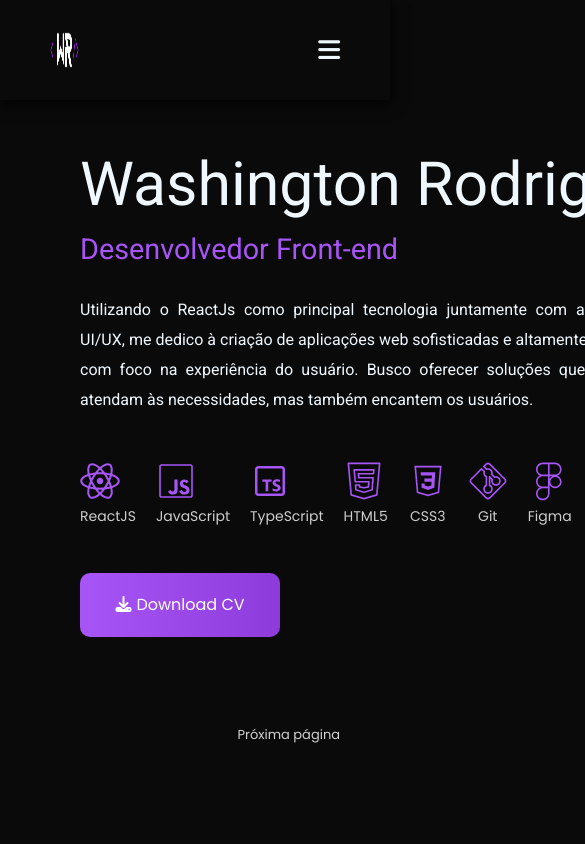
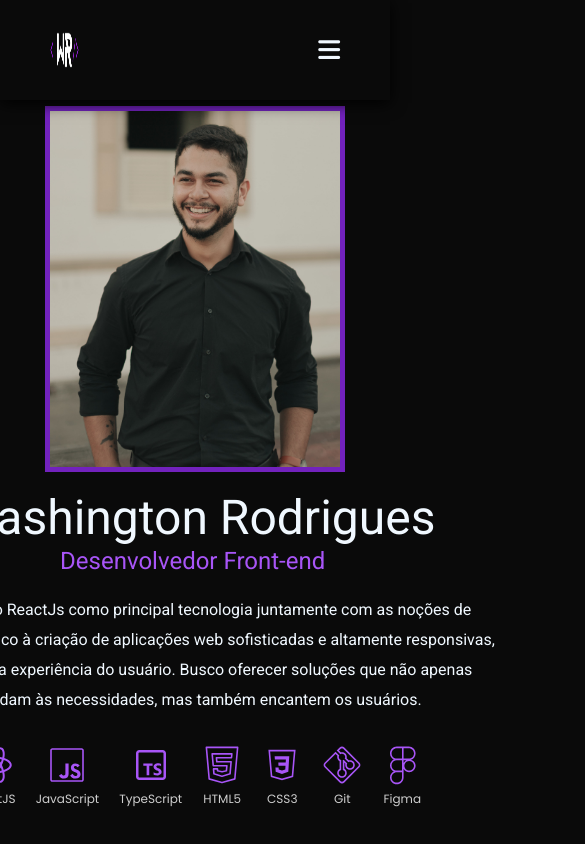
Before and after one commit to washingtonrodriigues/meu-portifolio, a React (Vite) app: page / in a window 390 px wide. Shown: the top 844 px of the page, 585 px wide, since content can reach past the window. Built offline with nearby package versions, Linux system fonts and the light colour scheme; the HTML template or start-up script is replaced by a standard one; a web font is replaced by a local one.

Commit message:
responsividade do componente Home

```diff
--- a/src/Components/Home/style.css
+++ b/src/Components/Home/style.css
@@ -1,6 +1,6 @@
 @import '../../global.css';
 
-header{
+header {
     display: flex;
     justify-content: space-between;
     padding-left: 80px;
@@ -11,15 +11,15 @@ header{
     font-family: var(--font-Roboto);
 }
 
-.first-content{
+.first-content {
     display: flex;
     flex-direction: column;
     gap: 30px;
 }
 
 
-.name-title{
-    font-size: 3.8rem;
+.name-title {
+    font-size: 4rem;
     margin-top: 10px;
     margin-bottom: 10px;
     width: 20ch;
@@ -31,17 +31,18 @@ header{
 
 @keyframes type {
     from {
-      width: 0;
+        width: 0;
     }
-    to{
+
+    to {
         opacity: 1;
     }
 
-  }
+}
 
-.title-title{
+.title-title {
     color: var(--color-purple);
-    font-size: 1.8rem;
+    font-size: 2rem;
     animation: type 1s steps(40, end) 1s forwards;
     width: 20ch;
     white-space: nowrap;
@@ -49,32 +50,32 @@ header{
     opacity: 0;
 }
 
-.p-bio{
+.p-bio {
     width: 600px;
     text-align: justify;
     padding: 20px 0 0 0;
     line-height: 30px;
 }
 
-.technologies{
+.technologies {
     display: flex;
     gap: 20px;
 }
 
-.technologies > span{
+.technologies>span {
     cursor: pointer;
 }
 
-.tech-icons{
-    width:40px;
+.tech-icons {
+    width: 50px;
     transition: .3s;
 }
 
-.tech-icons:hover{
+.tech-icons:hover {
     transform: scale(1.2);
 }
 
-.tech-name{
+.tech-name {
     font-family: var(--font-Poppins);
     font-size: 14px;
     text-align: center;
@@ -84,11 +85,11 @@ header{
 
 }
 
-.tech-name:hover{
+.tech-name:hover {
     color: var(--color-purple);
 }
 
-.download-cv{
+.download-cv {
     border: none;
     background-image: linear-gradient(to right, var(--color-purple), var(--color-purple2));
     color: #fff;
@@ -98,30 +99,123 @@ header{
     border-radius: 10px;
     padding: 20px 30px;
     cursor: pointer;
-    background-size: 200% 100% ;
+    background-size: 200% 100%;
 }
 
-.download-cv i{
+.download-cv i {
     margin-right: 5px;
 }
 
-.download-cv:hover{
+.download-cv:hover {
     background-image: linear-gradient(to right, var(--color-purple), #551591);
     background-position: 100% 0;
 }
 
-.second-content{
-    width: 350px;
-    height: 350px;
+.second-content {
+    width: 400px;
+    height: 400px;
 }
 
-.photo{
+.photo {
     width: 100%;
     border: 5px solid var(--color-purple2);
     transition: .3s;
     cursor: pointer;
 }
 
-.photo:hover{
+.photo:hover {
     border: 5px solid var(--color-purple);
 }
+
+a.next-page {
+    bottom: 50px;
+}
+
+/* MEDIA QUERY */
+
+@media(max-width: 1024px) {
+    header {
+        padding-left: 50px;
+        padding-right: 50px;
+    }
+
+    .name-title {
+        font-size: 3rem;
+    }
+
+    .title-title {
+        font-size: 1.5rem;
+    }
+
+    .p-bio {
+        width: 500px;
+    }
+
+    .tech-name {
+        font-size: 12px;
+    }
+
+    .second-content {
+        width: 300px;
+        height: 300px;
+        display: flex;
+        align-items: center;
+    }
+
+    a.next-page {
+        bottom: 30px;
+    }
+}
+
+@media(max-width: 768px) {
+    header {
+        display: flex;
+        flex-direction: column-reverse;
+        gap: 50px;
+    }
+
+    .name-title {
+        margin: 0 auto;
+        text-align: center;
+    }
+
+    .title-title {
+        margin: 0 auto;
+    }
+
+    .p-bio {
+        text-align: center;
+        margin: 0 auto;
+        width: 600px;
+    }
+
+    .technologies {
+        justify-content: center;
+    }
+
+    .technologies>span {
+        display: flex;
+        flex-direction: column;
+        align-items: center;
+    }
+
+    .tech-icons {
+        width: 40px;
+    }
+
+    .second-content {
+        width: 300px;
+        height: 300px;
+    }
+
+    .download-cv {
+        margin: 0 auto 30px auto;
+    }
+
+    a.next-page {
+        position: relative;
+        display: flex;
+        justify-content: center;
+        right: 0;
+    }
+}
```
